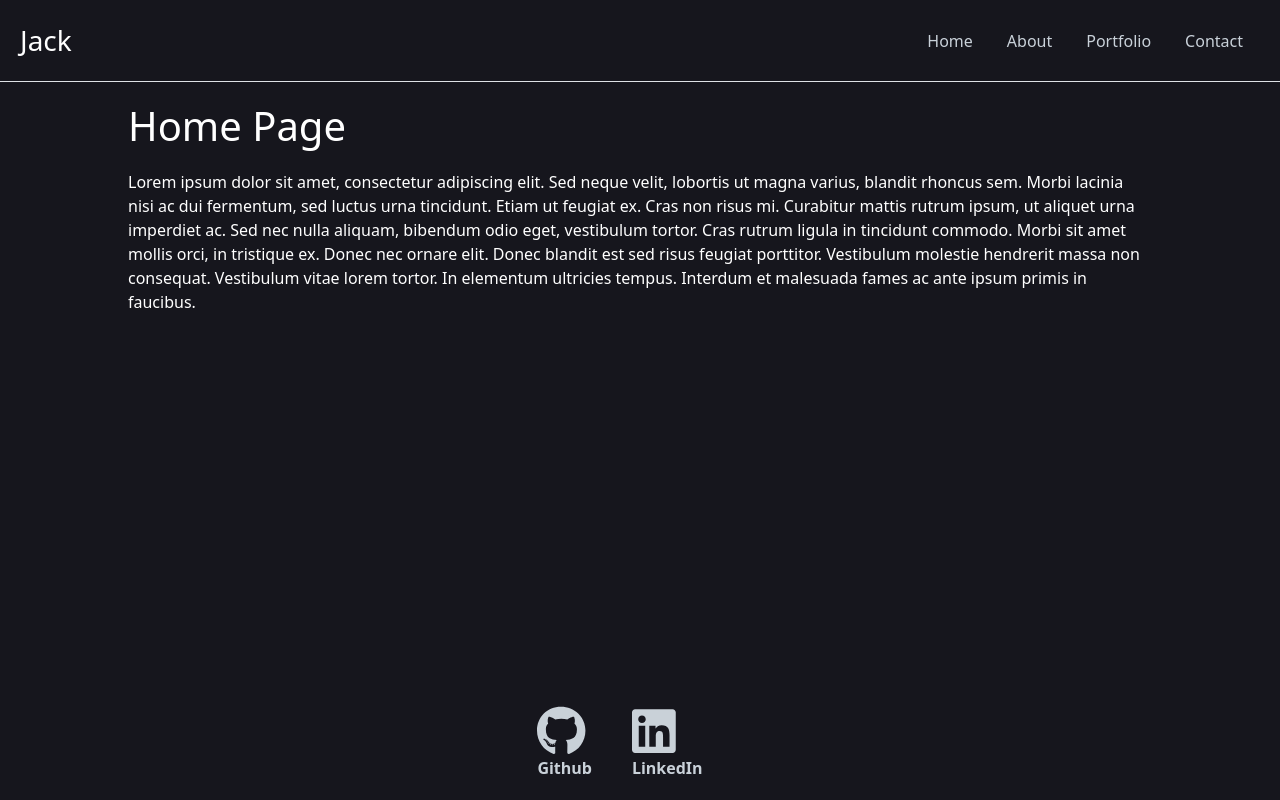
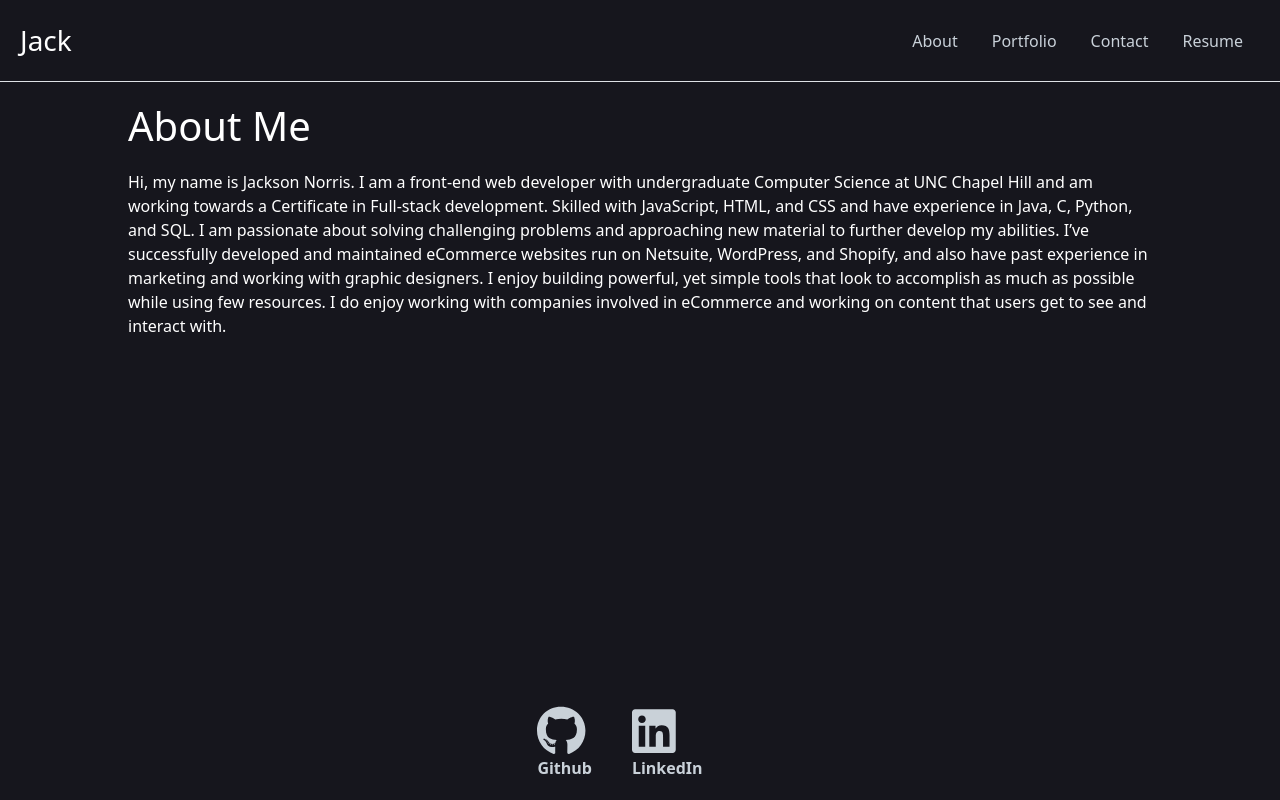
Before and after one commit to jacksonnorris/bc-react-portfolio, a React (Create React App) app: page / in a window 1280 px wide. Built offline with nearby package versions, Linux system fonts and the light colour scheme.

Commit message:
changed default page to about and added resume page

```diff
--- a/src/components/PortfolioContainer.js
+++ b/src/components/PortfolioContainer.js
@@ -1,28 +1,28 @@
 import React, { useState } from 'react';
 import NavTabs from './NavTabs';
-import Home from './pages/Home';
+import Resume from './pages/Resume';
 import About from './pages/About';
 import Portfolio from './pages/Portfolio';
 import Contact from './pages/Contact';
 import Footer from './Footer'
 
-const pages = ['Home', 'About', 'Portfolio', 'Contact'];
+const pages = ['About', 'Portfolio', 'Contact', 'Resume'];
 
 export default function PortfolioContainer() {
-  const [currentPage, setCurrentPage] = useState('Home');
+  const [currentPage, setCurrentPage] = useState('About');
 
   const renderPage = () => {
     // console.log('current', currentPage)
-    if (currentPage === 'Home') {
-      return <Home />;
-    }
     if (currentPage === 'About') {
       return <About />;
     }
     if (currentPage === 'Portfolio') {
       return <Portfolio />;
     }
-    return <Contact />;
+    if (currentPage === 'Contact') {
+      return <Contact />;
+    }
+    return <Resume />;
   };
 
   const handlePageChange = (page) => setCurrentPage(page);
--- a/src/components/pages/Home.js
+++ /dev/null
@@ -1,21 +0,0 @@
-import React from 'react';
-
-export default function Home() {
-  return (
-    <div>
-      <h1>Home Page</h1>
-      <p>
-        Lorem ipsum dolor sit amet, consectetur adipiscing elit. Sed neque
-        velit, lobortis ut magna varius, blandit rhoncus sem. Morbi lacinia nisi
-        ac dui fermentum, sed luctus urna tincidunt. Etiam ut feugiat ex. Cras
-        non risus mi. Curabitur mattis rutrum ipsum, ut aliquet urna imperdiet
-        ac. Sed nec nulla aliquam, bibendum odio eget, vestibulum tortor. Cras
-        rutrum ligula in tincidunt commodo. Morbi sit amet mollis orci, in
-        tristique ex. Donec nec ornare elit. Donec blandit est sed risus feugiat
-        porttitor. Vestibulum molestie hendrerit massa non consequat. Vestibulum
-        vitae lorem tortor. In elementum ultricies tempus. Interdum et malesuada
-        fames ac ante ipsum primis in faucibus.
-      </p>
-    </div>
-  );
-}
--- /dev/null
+++ b/src/components/pages/Resume.js
@@ -0,0 +1,12 @@
+import React from 'react';
+
+export default function Resume() {
+  return (
+    <div>
+      <h1>My Resume</h1>
+      <p>
+
+      </p>
+    </div>
+  );
+}
```
